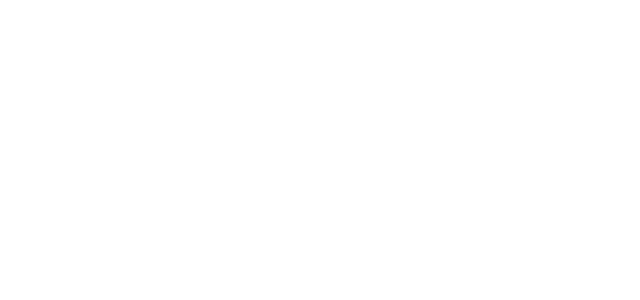
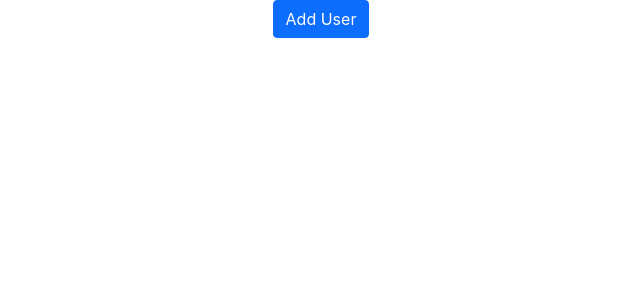
Before and after one commit to bellicose77/react-todo, a React (Create React App) app: page / in a window 1280 px wide. Shown: the top 300 px of the page, without its empty margins (319-959 px from the left). Built offline with nearby package versions, Linux system fonts and the light colour scheme.

Commit message:
home component done

```diff
--- a/src/App.js
+++ b/src/App.js
@@ -1,10 +1,16 @@
 import logo from './logo.svg';
 import './App.css';
+import { BrowserRouter, Route, Routes } from 'react-router-dom';
+import Home from './Component/Home/Home';
 
 function App() {
   return (
     <div className="App">
-
+     <BrowserRouter>
+     <Routes>
+      <Route path='/' element={<Home></Home>}/>
+     </Routes>
+     </BrowserRouter>
     </div>
   );
 }
```
